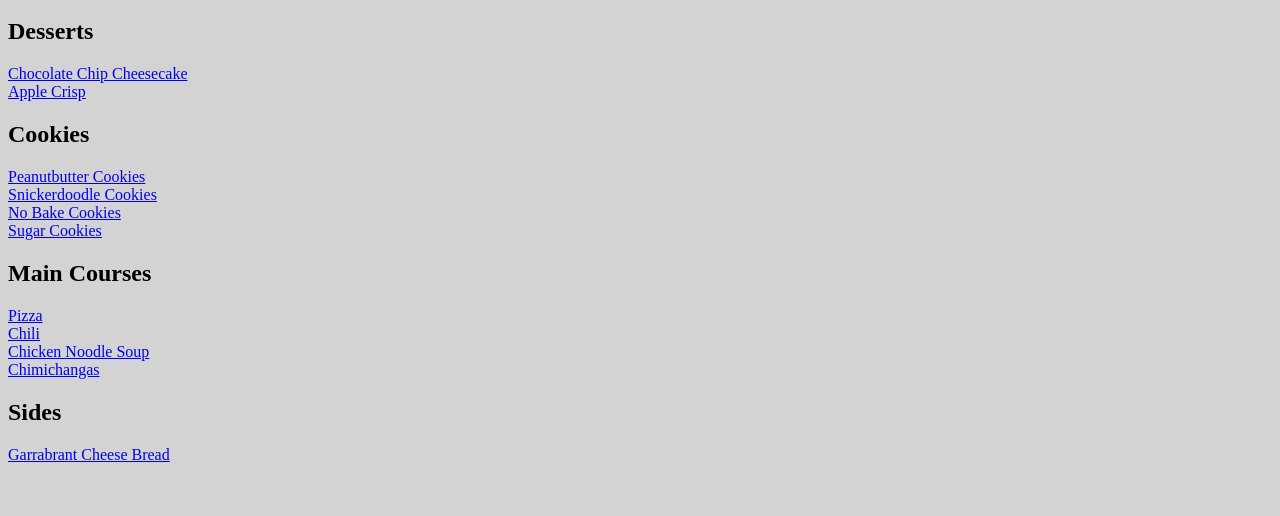
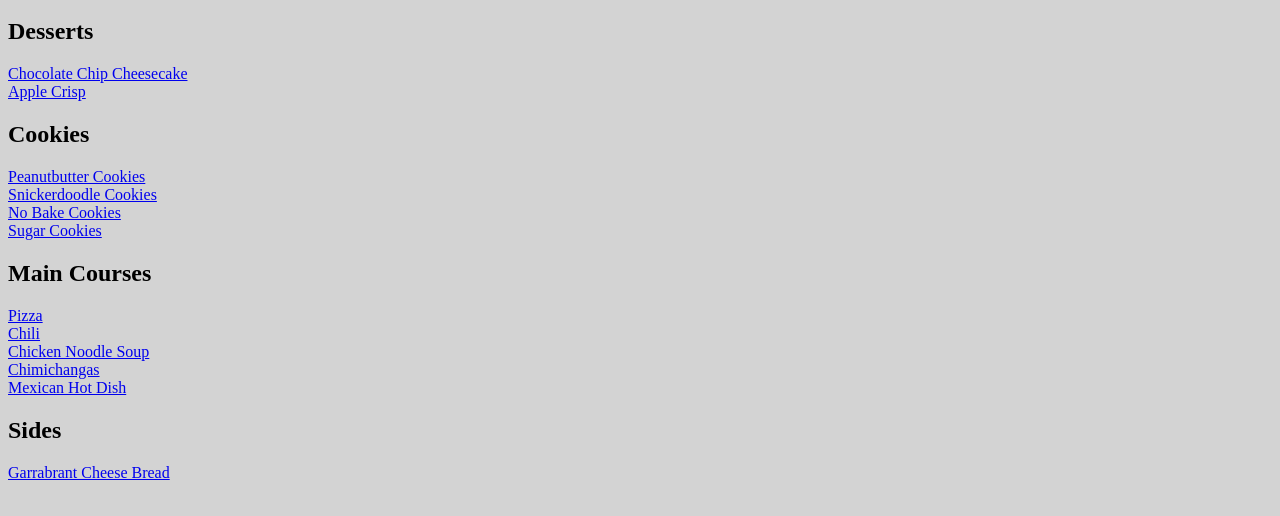
Before and after one commit to luigiinred/recipes, a plain HTML site: page index.html in a window 1280 px wide. Shown: the part 78-594 px from the top of the page. Drawn offline with Linux system fonts and the light colour scheme.

Commit message:
add mexican hot dish

```diff
--- a/index.html
+++ b/index.html
@@ -32,6 +32,8 @@
     <a href="chicken_noodle_soup.html">Chicken Noodle Soup</a>
     <br>
     <a href="chimichangas.html">Chimichangas</a>
+    <br>
+    <a href="mexican_hot_dish.html">Mexican Hot Dish</a>
     <h2>Sides</h2>
     <a href="garrabrant_cheese_bread.html">Garrabrant Cheese Bread</a>
 </body>
```
